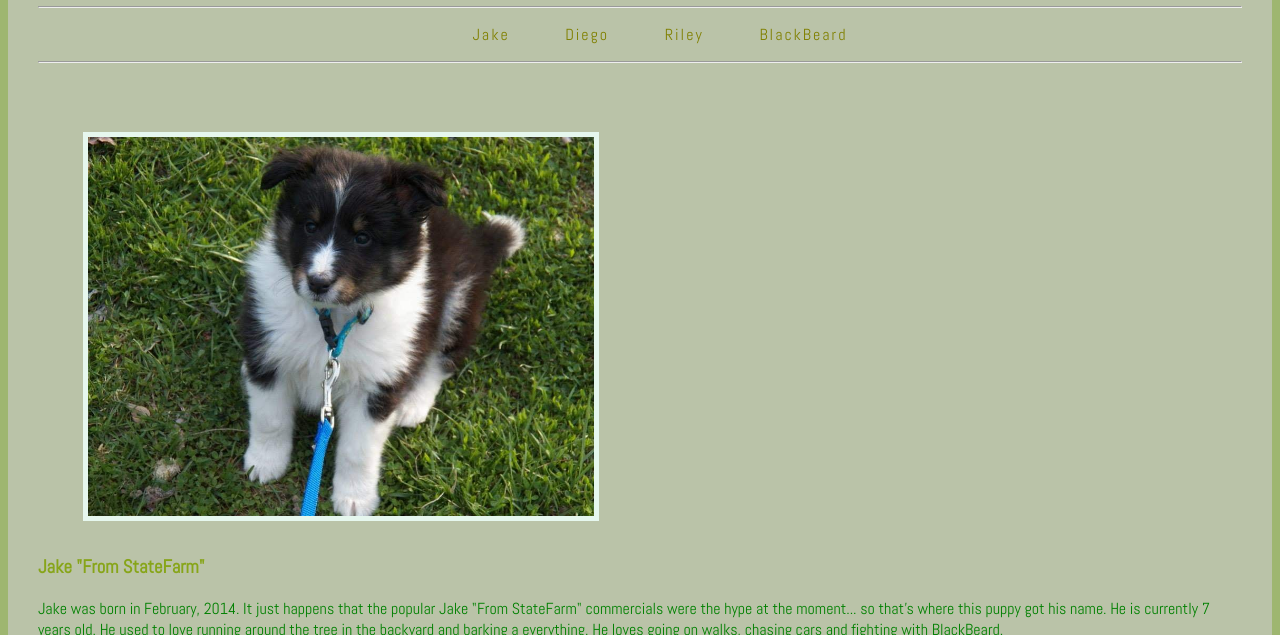
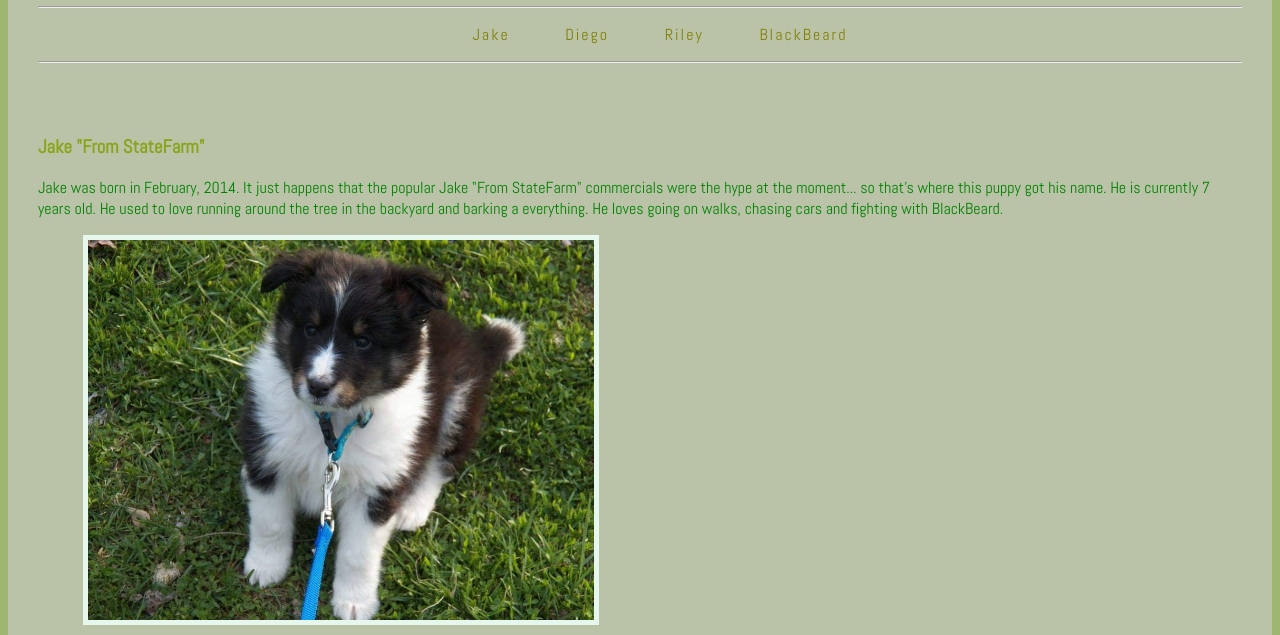
Before and after one commit to LC101-May-2021/assignment-4-html-me-something-dorabrandon, a website: page index.html in a window 1280 px wide. Shown: the part 105-740 px from the top of the page. Drawn offline with Linux system fonts and the light colour scheme.

Commit message:
Update index.html

```diff
--- a/index.html
+++ b/index.html
@@ -26,9 +26,9 @@
       </header>
       <main>
          <section id = "Jake">
-         <figure><img src="images/JakeBaby.jpg" alt="Jake as a puppy" width="500px" id="firstImage"></figure> <h3>Jake &quot;From StateFarm&quot;</h3>
             <article>
-               <p id = "testP" class = "funParagraph">Jake was born in February, 2014. It just happens that the popular Jake &quot;From StateFarm&quot; commercials were the hype at the moment... so that's where this puppy got his name. He is currently 7 years old. He used to love running around the tree in the backyard and barking a everything. He loves going on walks, chasing cars and fighting with BlackBeard. </p>
+               <h3>Jake "From StateFarm" </h3>
+               <p id="testP" class="funParagraph">Jake was born in February, 2014. It just happens that the popular Jake &quot;From StateFarm&quot; commercials were the hype at the moment... so that's where this puppy got his name. He is currently 7 years old. He used to love running around the tree in the backyard and barking a everything. He loves going on walks, chasing cars and fighting with BlackBeard. </p>
                <figure><img src="images/JakeBaby.jpg" alt="Jake as a puppy" ></figure>
                <figure><img src="images/Jake1.jpg" alt="Jake 'From StateFarm' Brandon"></figure>
             </article>
```
